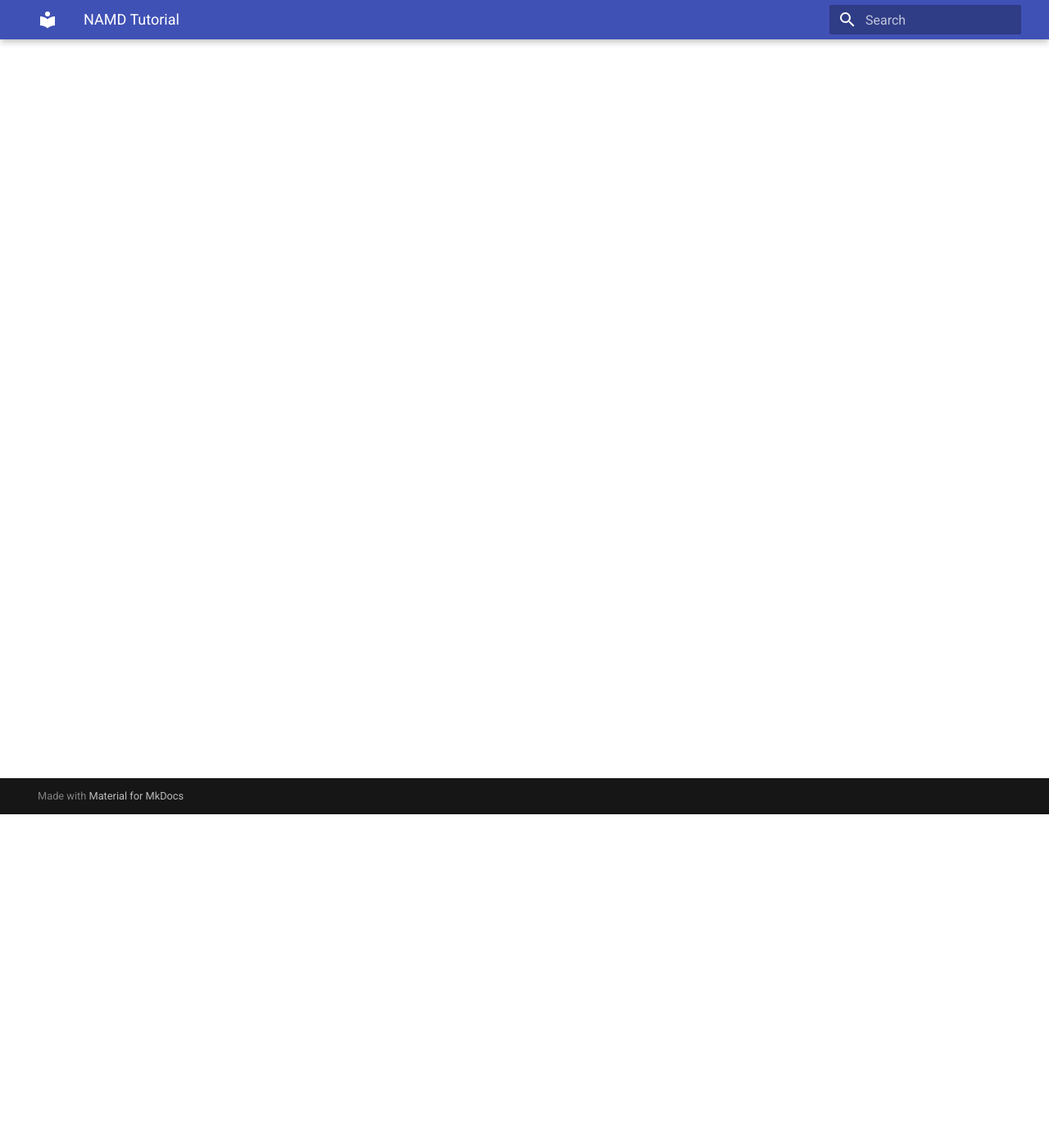
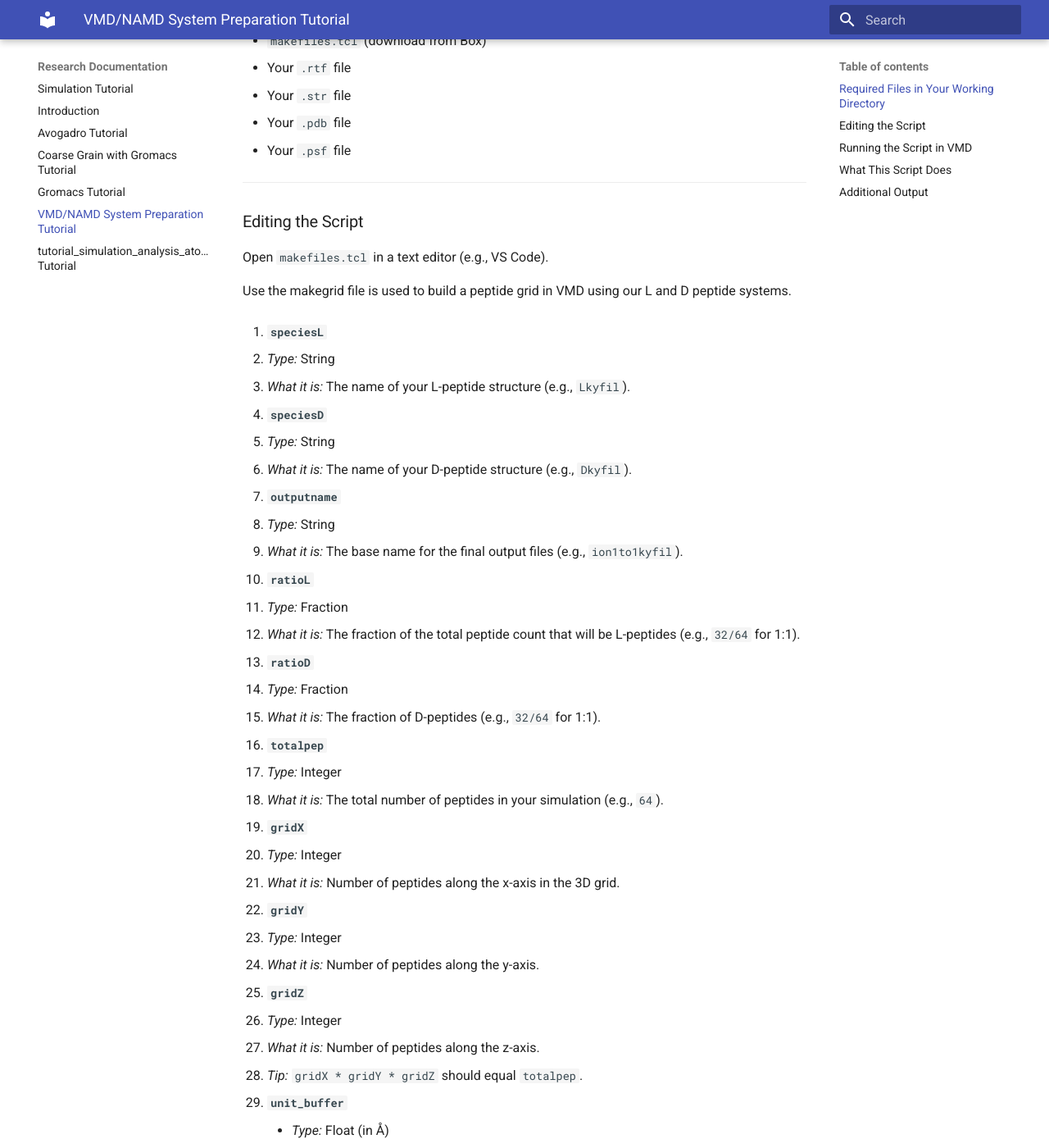
Before and after one commit to justinComp/doc_website, an MkDocs documentation site: the page built from docs/tutorial_namd.md, in a window 1280 px wide and 1400 px high, scrolled down 407 px. Shown: the whole window at 82% size. Built offline with MkDocs 1.6.1 and Material for MkDocs 9.7.7, drawn with Linux system fonts in a browser that asks for light colours; some of the changed text lies outside the part shown.

Commit message:
namd+small fixes

````diff
--- a/docs/tutorial_namd.md
+++ b/docs/tutorial_namd.md
@@ -1 +1,152 @@
-# NAMD Tutorial
+# VMD/NAMD System Preparation Tutorial
+
+The necessary files will be downloadable [here](https://drive.google.com/drive/folders/1tE-We6xeah_VM3ksenBdn4Opb3q_biOV?usp=sharing).
+
+Download the most **recent version** of the script called `makefiles.tcl` (check the date to confirm it’s the latest version). You will also need the `.rtf` and `.str` files in your working directory.
+
+---
+
+### Required Files in Your Working Directory
+
+Make sure the following files are in the **same folder** (your working directory):
+
+* `makefiles.tcl` (download from Box)
+* Your `.rtf` file
+* Your `.str` file
+* Your `.pdb` file
+* Your `.psf` file
+
+---
+
+### Editing the Script
+
+Open `makefiles.tcl` in a text editor (e.g., VS Code).
+
+Use the makegrid file is used to build a peptide grid in VMD using our L and D peptide systems.
+
+1. **`speciesL`**
+
+   * *Type:* String
+   * *What it is:* The name of your L-peptide structure (e.g., `Lkyfil`).
+
+2. **`speciesD`**
+
+   * *Type:* String
+   * *What it is:* The name of your D-peptide structure (e.g., `Dkyfil`).
+
+3. **`outputname`**
+
+   * *Type:* String
+   * *What it is:* The base name for the final output files (e.g., `ion1to1kyfil`).
+
+4. **`ratioL`**
+
+   * *Type:* Fraction
+   * *What it is:* The fraction of the total peptide count that will be L-peptides (e.g., `32/64` for 1:1).
+
+5. **`ratioD`**
+
+   * *Type:* Fraction
+   * *What it is:* The fraction of D-peptides (e.g., `32/64` for 1:1).
+
+6. **`totalpep`**
+
+   * *Type:* Integer
+   * *What it is:* The total number of peptides in your simulation (e.g., `64`).
+
+7. **`gridX`**
+
+   * *Type:* Integer
+   * *What it is:* Number of peptides along the x-axis in the 3D grid.
+
+8. **`gridY`**
+
+   * *Type:* Integer
+   * *What it is:* Number of peptides along the y-axis.
+
+9. **`gridZ`**
+
+   * *Type:* Integer
+   * *What it is:* Number of peptides along the z-axis.
+   * *Tip:* `gridX * gridY * gridZ` should equal `totalpep`.
+
+10. **`unit_buffer`**
+
+    * *Type:* Float (in Å)
+    * *What it is:* The spacing between peptides in the grid.
+    * *Recommended:* 32 Å depending on molarity.
+
+11. **`solvatePad`**
+
+    * *Type:* Float (in Å)
+    * *What it is:* The padding around the entire peptide box during solvation.
+    * *Recommended default:* `5` Å.
+
+If something does not work, use **Ctrl + F** and search for the variables above and hard code it into the script (not sure why some grids fail and others work).
+
+---
+
+
+### Running the Script in VMD
+
+1. **Open VMD**
+
+2. Navigate to the Tk Console:
+   `Extensions > Tk Console`
+
+3. Use the following commands to move into your working directory:
+
+```tcl
+cd "folder_name"
+```
+
+Helpful navigation tips:
+
+* `cd ../` — move back one folder level
+* `pwd` — print your current working directory
+
+4. Run the script:
+
+```tcl
+source makefiles.tcl
+```
+---
+
+
+### What This Script Does
+
+This script will generate several intermediate `.pdb` and `.psf` files. The final outputs you care about are:
+
+* `ionized.pdb`
+* `ionized.psf`
+
+Rename them to keep track of your peptide system. A good naming convention is:
+
+```
+ion<ratio><peptidename>.pdb
+```
+
+For example:
+`ion1to1kyfil.pdb` → Ionized file of KYFIL peptides with a 1:1 ratio of L and D stereochemistry.
+
+---
+
+### Additional Output
+
+You will also see a text file:
+
+```
+listofLD$molname.txt
+```
+
+This file contains:
+
+* Center of mass
+* Water sphere radius
+* Cell basis vectors
+* Center of the system
+* List of peptide names in the order they were created
+
+This is important parameters that you need to copy and paste into the namd parameter files.
+
+---
````
Also changed, not shown: docs/tutorial_avogadro.md (+1 -1 lines), docs/tutorial_coarsegrain.md (+1 -1 lines), docs/tutorial_gromacs.md (+5 -4 lines).
